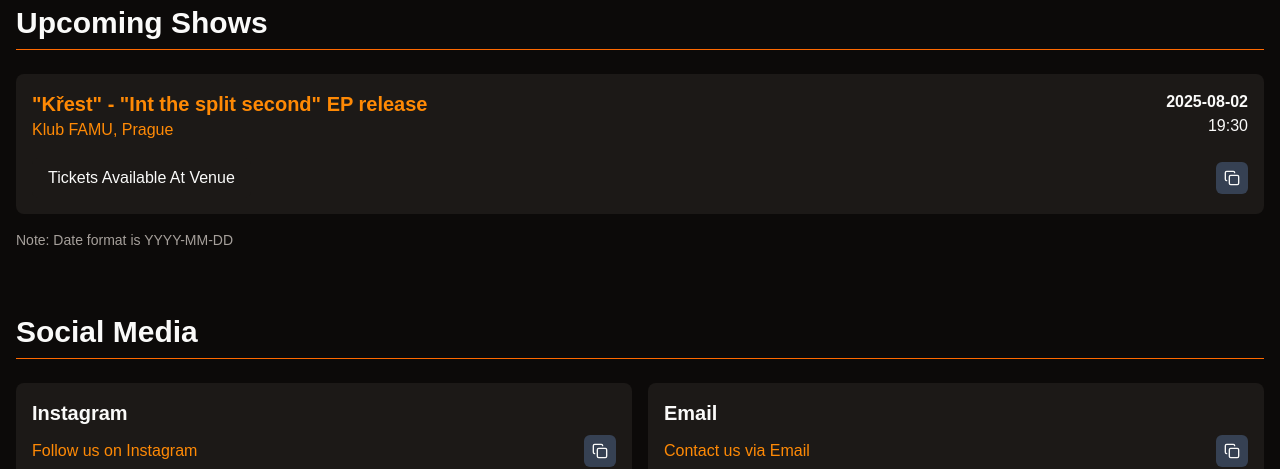
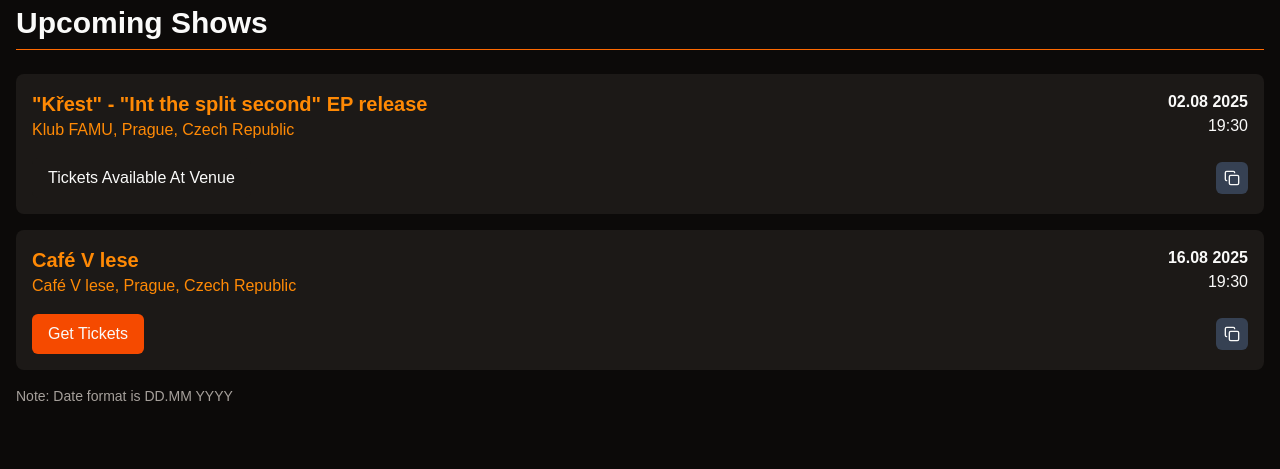
Before and after one commit to GlycerolVeinz/temps_site, a Next.js app: page / in a window 1280 px wide. Shown: the part 1540-2009 px from the top of the page. Built offline with nearby package versions, Linux system fonts and the light colour scheme.

Commit message:
* Added new Event * Changed date format * Squeezed image

```diff
--- a/components/BandWebsite.jsx
+++ b/components/BandWebsite.jsx
@@ -166,7 +166,7 @@
             copiedLink={copiedLink}
           />
           <p className={`${COLOR_THEME.textMuted} text-sm mt-4`}>
-            Note: Date format is YYYY-MM-DD
+            Note: Date format is DD.MM YYYY
           </p>
         </section>
 
--- a/public/config/configuration.json
+++ b/public/config/configuration.json
@@ -144,12 +144,22 @@
         {
           "id" : 0,
           "venue" : "\"Křest\" - \"Int the split second\" EP release",
-          "location" : "Klub FAMU, Prague",
-          "date" : "2025-08-02",
+          "location" : "Klub FAMU, Prague, Czech Republic",
+          "date" : "02.08 2025",
           "time" : "19:30",
           "ticketLink" : null,
           "eventLink" : "https://www.instagram.com/p/DMVVdlDp954/",
           "googleMapsUrl" : "https://maps.app.goo.gl/n9pyr4uJACkZD5vq6"
+        },
+        {
+          "id" : 1,
+          "venue" : "Café V lese",
+          "location" : "Café V lese, Prague, Czech Republic",
+          "date" : "16.08 2025",
+          "time" : "19:30",
+          "ticketLink" : "https://goout.net/en/temporary-friends%2Bnostra%2Blomoz/szlnnwx/",
+          "eventLink" : "https://www.facebook.com/events/1091604166258300/?active_tab=about",
+          "googleMapsUrl" : "https://maps.app.goo.gl/Li8qRqpNHT6RRNmz7"
         }
     ]
     }
```
Also changed, not shown: 1 other file (tests, documents, lock files or other folders).
